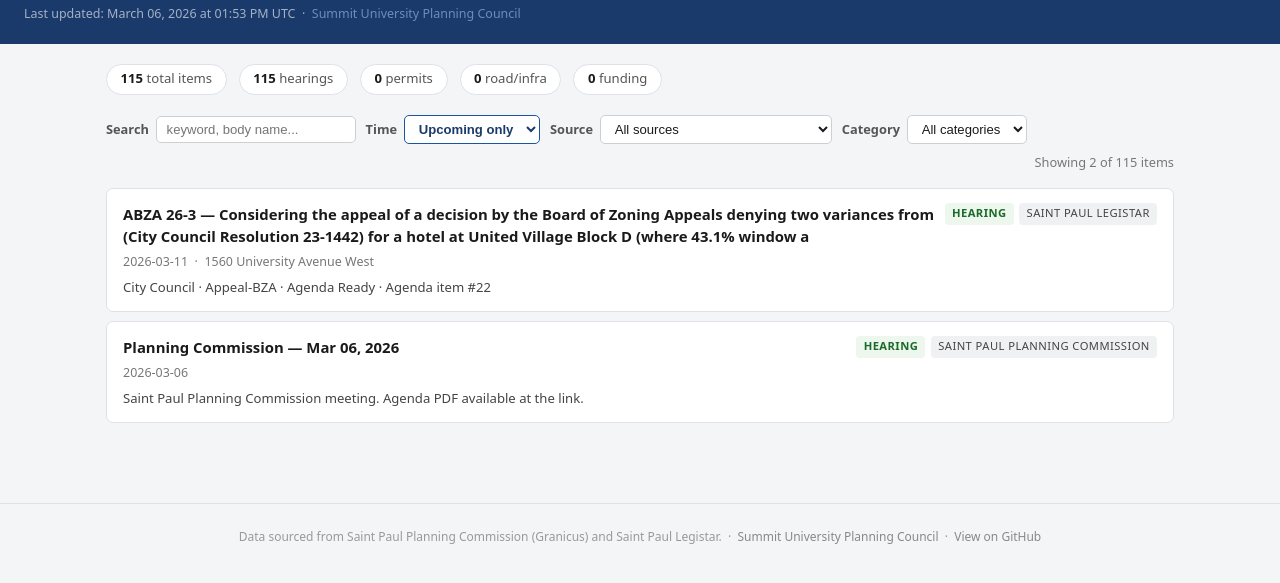
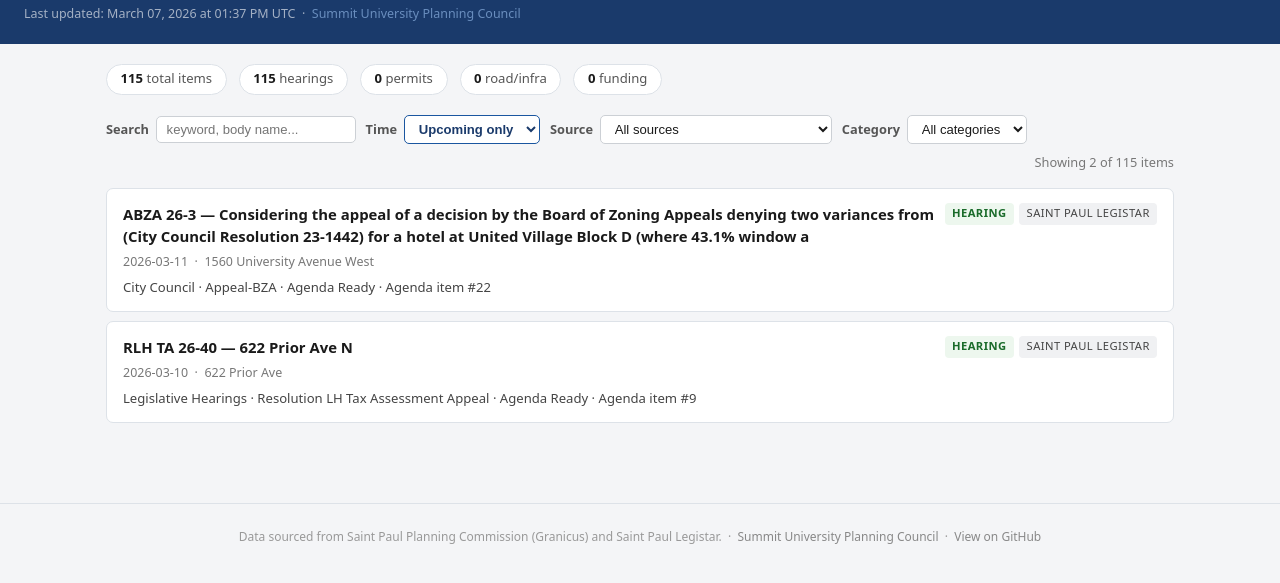
Before and after one commit to jcsouthworth/summit-university-monitor, a plain HTML site: page docs/index.html in a window 1280 px wide. Shown: the part 79-662 px from the top of the page. Drawn offline with Linux system fonts and the light colour scheme.

Commit message:
chore: daily dashboard update 2026-03-07

```diff
--- a/docs/index.html
+++ b/docs/index.html
@@ -198,14 +198,14 @@
   <h1>Summit-University Neighborhood Monitor</h1>
   <div class="subtitle">Summit University Planning Council · Saint Paul, MN</div>
   <div class="meta">
-    Last updated: <time datetime="2026-03-06T13:53:30Z">March 06, 2026 at 01:53 PM UTC</time>
+    Last updated: <time datetime="2026-03-07T13:37:09Z">March 07, 2026 at 01:37 PM UTC</time>
     &nbsp;·&nbsp;
     <a href="https://www.summituniversityplanningcouncil.org" target="_blank" rel="noopener">Summit University Planning Council</a>
   </div>
 </header>
 
 <!-- Embed today's date for JS date comparison -->
-<script>const TODAY = "2026-03-06";</script>
+<script>const TODAY = "2026-03-07";</script>
 
 <main>
 
@@ -299,13 +299,13 @@
       class="item-card"
       data-category="hearing"
       data-source="Saint Paul Legistar"
-      data-date="2026-02-04"
-      data-searchable="res ph 26-28 — authorizing the city to accept a $500,000 grant from the state to pay for technology rich space improvements to the rondo community library; authorizing the execution of a grant agreeme city council · resolution-public hearing · passed · agenda item #10 "
-    >
-      <div class="item-header">
-        <div class="item-title">
-
-          <a href="https://stpaul.legistar.com/MeetingDetail.aspx?LEGID=7544&amp;GID=125&amp;G=EDAB5C5F-1041-4DF4-A894-59E957785E36" target="_blank" rel="noopener">RES PH 26-28 — Authorizing the City to accept a $500,000 grant from the State to pay for Technology Rich Space improvements to the Rondo Community Library; authorizing the execution of a grant agreeme</a>
+      data-date="2026-03-10"
+      data-searchable="rlh ta 26-40 — 622 prior ave n legislative hearings · resolution lh tax assessment appeal · agenda ready · agenda item #9 622 prior ave"
+    >
+      <div class="item-header">
+        <div class="item-title">
+
+          <a href="https://stpaul.legistar.com/MeetingDetail.aspx?LEGID=7582&amp;GID=125&amp;G=EDAB5C5F-1041-4DF4-A894-59E957785E36" target="_blank" rel="noopener">RLH TA 26-40 — 622 Prior Ave N</a>
 
         </div>
         <div class="badges">
@@ -318,11 +318,11 @@
         </div>
       </div>
       <div class="item-meta">
-        2026-02-04
-
-      </div>
-
-      <div class="item-desc">City Council · Resolution-Public Hearing · Passed · Agenda item #10</div>
+        2026-03-10
+         &nbsp;·&nbsp; 622 Prior Ave
+      </div>
+
+      <div class="item-desc">Legislative Hearings · Resolution LH Tax Assessment Appeal · Agenda Ready · Agenda item #9</div>
 
     </div>
 
@@ -393,7 +393,7 @@
       data-category="hearing"
       data-source="Saint Paul Legistar"
       data-date="2026-03-04"
-      data-searchable="rlh sao 26-11 — 1079 western ave n city council · resolution lh summary abatement order · mayor&#39;s office · agenda item #35 1079 western ave"
+      data-searchable="rlh sao 26-11 — 1079 western ave n city council · resolution lh summary abatement order · passed · agenda item #35 1079 western ave"
     >
       <div class="item-header">
         <div class="item-title">
@@ -415,7 +415,7 @@
          &nbsp;·&nbsp; 1079 Western Ave
       </div>
 
-      <div class="item-desc">City Council · Resolution LH Summary Abatement Order · Mayor&#39;s Office · Agenda item #35</div>
+      <div class="item-desc">City Council · Resolution LH Summary Abatement Order · Passed · Agenda item #35</div>
 
     </div>
 
@@ -455,7 +455,7 @@
       data-category="hearing"
       data-source="Saint Paul Legistar"
       data-date="2026-02-24"
-      data-searchable="rlh sao 26-11 — 1079 western ave n legislative hearings · resolution lh summary abatement order · mayor&#39;s office · agenda item #3 1079 western ave"
+      data-searchable="rlh sao 26-11 — 1079 western ave n legislative hearings · resolution lh summary abatement order · passed · agenda item #3 1079 western ave"
     >
       <div class="item-header">
         <div class="item-title">
@@ -477,7 +477,7 @@
          &nbsp;·&nbsp; 1079 Western Ave
       </div>
 
-      <div class="item-desc">Legislative Hearings · Resolution LH Summary Abatement Order · Mayor&#39;s Office · Agenda item #3</div>
+      <div class="item-desc">Legislative Hearings · Resolution LH Summary Abatement Order · Passed · Agenda item #3</div>
 
     </div>
 
```
